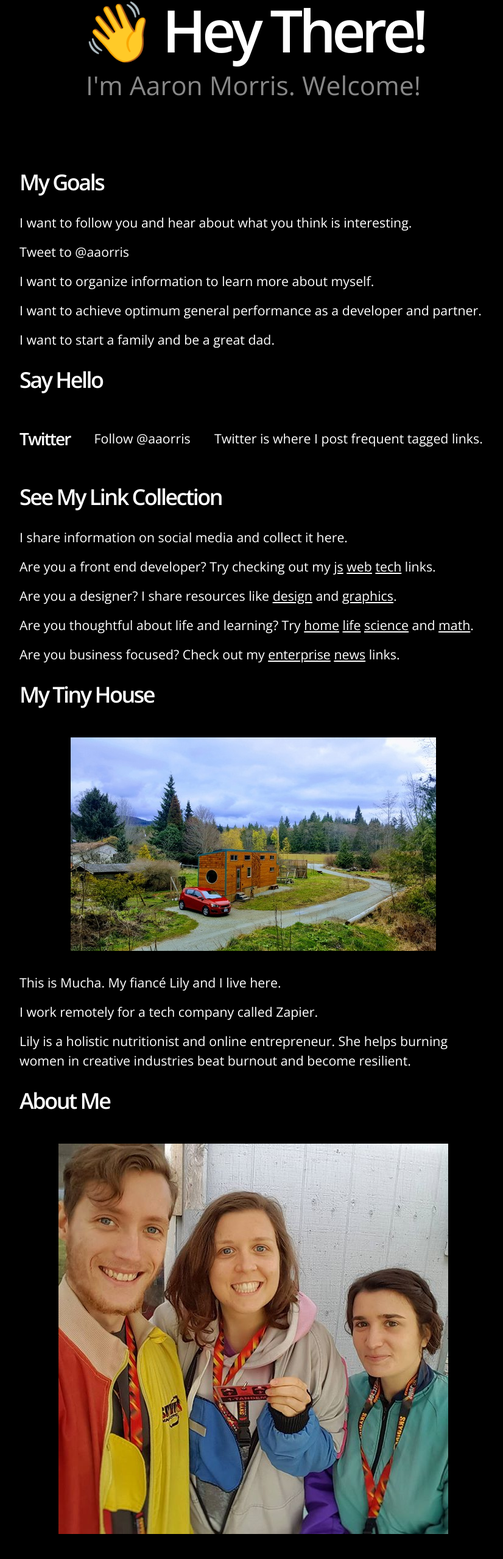
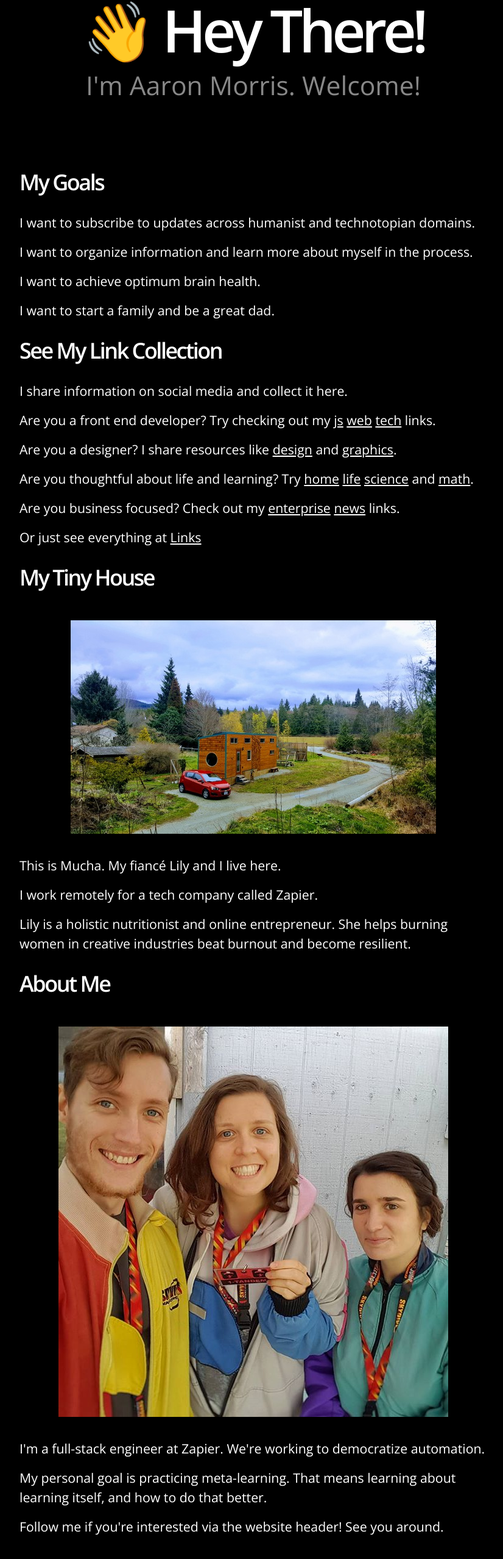
Before and after one commit to AAorris/amorris-2021, a Next.js app: page / in a window 1280 px wide. Shown: the part 201-2757 px from the top of the page at 61% size, without its empty margins (224-1050 px from the left). Built offline with nearby package versions, Linux system fonts and the light colour scheme.

Commit message:
Clean up home page.

```diff
--- a/pages/_app.tsx
+++ b/pages/_app.tsx
@@ -12,14 +12,6 @@ function MyApp({ Component, pageProps }: AppProps) {
         analytics.load("NQOoVY7vqMs4QmycJouRzoiDKuuuTO0h");
         analytics.page();
         }}();
-
-        /* tw */
-        !function(e,t,n,s,u,a){e.twq||(s=e.twq=function(){s.exe?s.exe.apply(s,arguments):s.queue.push(arguments);
-        },s.version='1.1',s.queue=[],u=t.createElement(n),u.async=!0,u.src='//static.ads-twitter.com/uwt.js',
-        a=t.getElementsByTagName(n)[0],a.parentNode.insertBefore(u,a))}(window,document,'script');
-        // Insert Twitter Pixel ID and Standard Event data below
-        twq('init','o3pvq');
-        twq('track','PageView');
       `}} />
     </Head>
     <header>
--- a/pages/index.jsx
+++ b/pages/index.jsx
@@ -70,22 +70,14 @@ function Links({ items }) {
         </div>
         <Block>
             <h2>My Goals</h2>
-            <p>I want to follow you and hear about what you think is interesting.</p>
-            <p>
-                <a href="https://twitter.com/intent/tweet?screen_name=aaorris&ref_src=twsrc%5Etfw" class="twitter-mention-button" data-show-count="false">Tweet to @aaorris</a><script async src="https://platform.twitter.com/widgets.js" charset="utf-8"></script>
-            </p>
-            <p>I want to organize information to learn more about myself.</p>
-            <p>I want to achieve optimum general performance as a developer and partner.</p>
+            <p>I want to subscribe to updates across humanist and technotopian domains.</p>
+            <p>I want to organize information and learn more about myself in the process.</p>
+            <p>I want to achieve optimum brain health.</p>
             <p>I want to start a family and be a great dad.</p>
         </Block>
         <Block>
-            <h2>Say Hello</h2>
-            <div style={{display: 'grid', gridTemplateColumns: 'auto auto auto', alignItems: 'center', gridGap: '2rem'}}>
-                <h3>Twitter</h3>
-                <a href="https://twitter.com/aaorris?ref_src=twsrc%5Etfw" class="twitter-follow-button" data-show-count="false">Follow @aaorris</a><script async src="https://platform.twitter.com/widgets.js" charset="utf-8"></script>
-                <p>Twitter is where I post frequent tagged links.</p>
-            </div>
             <h2>See My Link Collection</h2>
+
             <div>{(([js, web, tech, home, life, science, graphics, math, design, enterprise, news]) => (
                 <Fragment>
                     <p>I share information on social media and collect it here.</p>
@@ -93,6 +85,7 @@ function Links({ items }) {
                     <p>Are you a designer? I share resources like {design} and {graphics}.</p>
                     <p>Are you thoughtful about life and learning? Try {home} {life} {science} and {math}.</p>
                     <p>Are you business focused? Check out my {enterprise} {news} links.</p>
+                    <p>Or just see everything at <Link href="/links"><a className="underline">Links</a></Link></p>
                 </Fragment>
             ))(['js', 'web', 'tech', 'home', 'life', 'science', 'graphics', 'math', 'design', 'enterprise', 'news'].map(tag => (
                <Link href={"/links/tagged/[tag]"} as={`/links/tagged/${tag}`}>
@@ -110,17 +103,9 @@ function Links({ items }) {
         <Block>
             <h2>About Me</h2>
             <img style={{display: 'block', margin: 'auto', padding: 20}} src="/img/p10.010.jpg" />
-            <p>This is me! I'm 26 years old and I'm spending every day learning, growing, and taking action.</p>
-            <p>Most people choose to tackle single-minded goals.
-                My single-minded goal is brain-care. My top brain care tip is to grow your left and right brain together.</p>
-            <p>My goal is to become an authority on how you can accelerate your brain's performance,
-                so you can learn and recall faster, remember important moments and information, and solve problems better
-                than you ever thought possible using meta-learning techniques and augmentation with technology.
-            </p>
-            <p>I hope you'll follow me as I journey towards my goals. For now, you can come here to see all the
-                links I think are interesting. I save them so I can look back on them, and I hope you'll enjoy
-                what I'm building.
-            </p>
+            <p>I'm a full-stack engineer at Zapier. We're working to democratize automation.</p>
+            <p>My personal goal is practicing meta-learning. That means learning about learning itself, and how to do that better.</p>
+            <p>Follow me if you're interested via the website header! See you around.</p>
         </Block>
     </main>
 }
```
